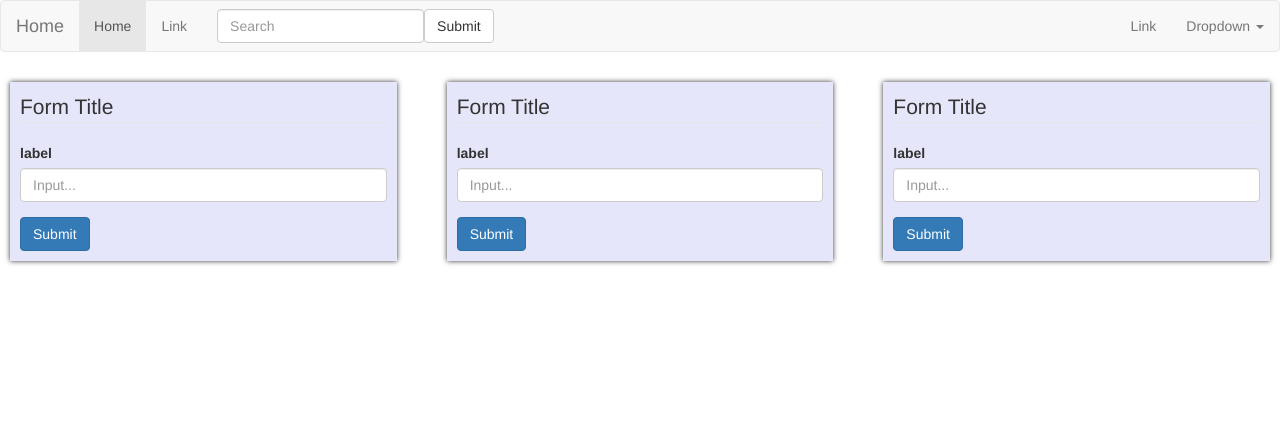
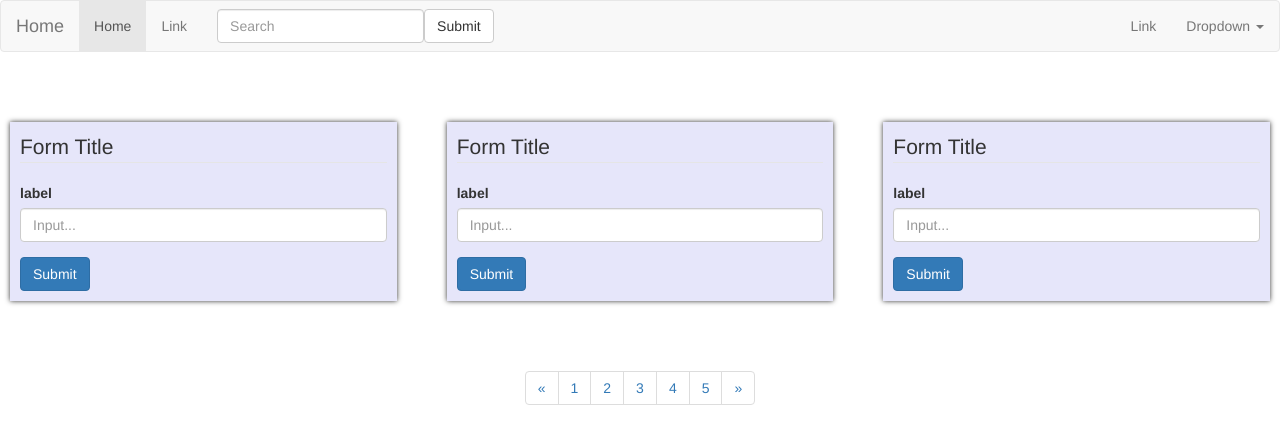
Before and after one commit to mousazadeh/ngtest, an Angular app: page / in a window 1280 px wide. Shown: the top 444 px of the page. Built offline with nearby package versions, Linux system fonts and the light colour scheme.

Commit message:
Added pagination to app-component.

```diff
--- a/src/app/app.component.css
+++ b/src/app/app.component.css
@@ -5,3 +5,7 @@
   display: block;
   box-shadow: 0 0 5px 0;
 }
+
+.pagination-holder {
+  text-align: center;
+}
--- a/src/app/app.component.html
+++ b/src/app/app.component.html
@@ -37,7 +37,7 @@
     </ul>
   </div><!-- /.navbar-collapse -->
 </nav>
-
+<br><br>
 <div class="row">
 
   <div class="col-sm-4">
@@ -86,5 +86,21 @@
   </div>
 
 </div>
+<br><br>
+<div class="row">
+  <div class="col-sm-12">
+    <div class="pagination-holder">
+      <ul class="pagination">
+        <li><a href="#">&laquo;</a></li>
+        <li><a href="#">1</a></li>
+        <li><a href="#">2</a></li>
+        <li><a href="#">3</a></li>
+        <li><a href="#">4</a></li>
+        <li><a href="#">5</a></li>
+        <li><a href="#">&raquo;</a></li>
+      </ul>
+    </div>
+  </div>
+</div>
 
 <router-outlet></router-outlet>
```
